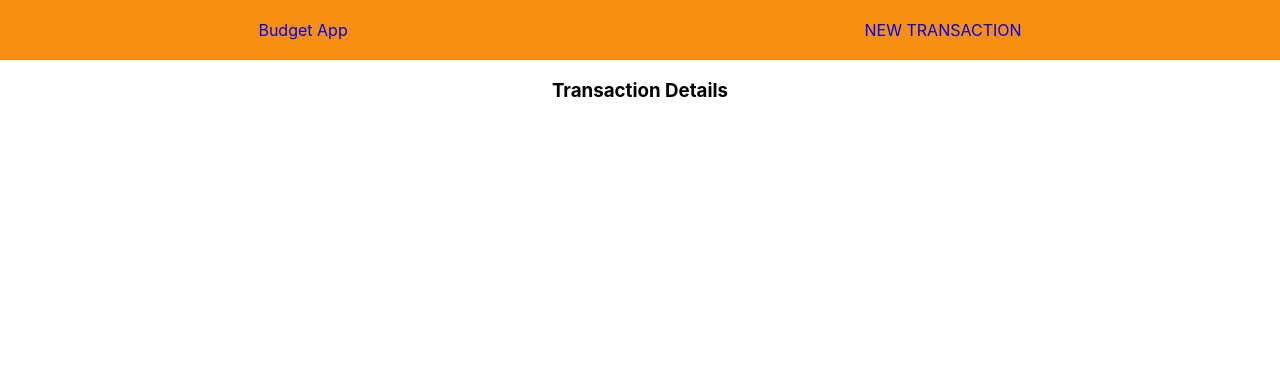
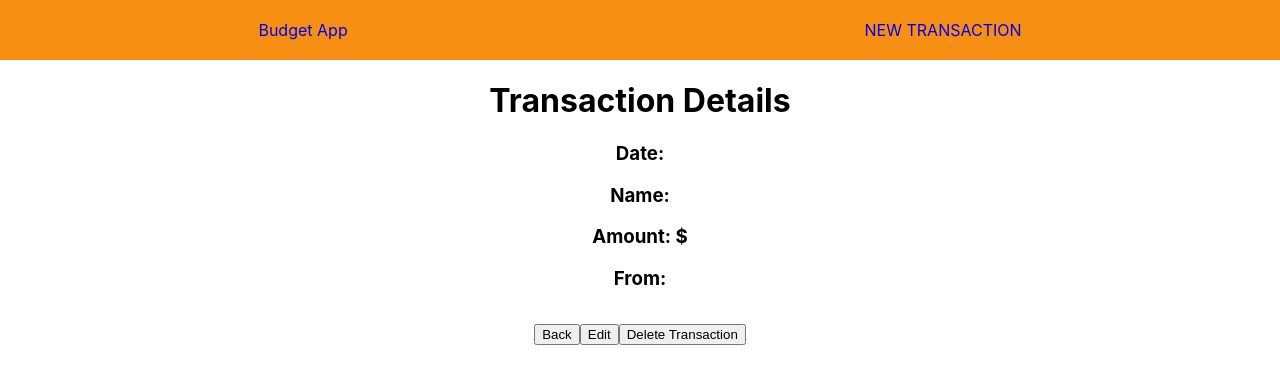
Before and after one commit to ObaidRustemi/Budgeting-project-frontend, a React (Create React App) app: page /transactions/1 in a window 1280 px wide. Shown: the top 384 px of the page. Built offline with nearby package versions, Linux system fonts and the light colour scheme; no server answers.

Commit message:
add update and delete functionality

```diff
--- a/src/App.js
+++ b/src/App.js
@@ -7,11 +7,13 @@ import { apiURL } from "./util/apiURL";
 import NavBar from "./components/NavBar";
 import NewTransactionForm from "./components/NewTransactionForm";
 import TransactionDetails from "./components/TransactionDetails";
+import EditTransaction from "./components/EditTransaction";
 
 const API = apiURL();
 function App() {
   const [transactions, setTransactions] = useState([]);
-  const [acctTotal, setAcctTotal] = useState(300987.7867);
+
+
 
   const fetchTransactions = async () => {
     try {
@@ -23,15 +25,34 @@ function App() {
   };
 
   const addTransaction = async (newTransaction) => {
-    debugger
     try {
-let res = await axios.post(`${API}/transactions`, newTransaction)
-setTransactions((prevTransactions) => [...prevTransactions, res.data])
-    } catch (err){
-      console.log(err)
+      let res = await axios.post(`${API}/transactions`, newTransaction);
+      setTransactions((prevTransactions) => [...prevTransactions, res.data]);
+    } catch (err) {
+      console.log(err);
     }
-  }
+  };
 
+  const updateTransaction = async (updatedTransaction, index) => {
+    try {
+      await axios.put(`${API}/transactions/${index}`, updatedTransaction);
+      const newTransactions = [...transactions];
+      newTransactions[index] = updatedTransaction;
+      setTransactions(newTransactions);
+    } catch (err) {
+      console.log(err);
+    }
+  };
+
+  const deleteTransaction = async (index) => {
+    try {
+      await axios.delete(`${API}/transactions/${index}`);
+      const prevState = [...transactions];
+      prevState.splice(index, 1);
+    } catch (err) {
+      console.log(err);
+    }
+  };
   useEffect(() => {
     fetchTransactions();
   }, []);
@@ -42,13 +63,16 @@ setTransactions((prevTransactions) => [...prevTransactions, res.data])
         <NavBar />
         <Switch>
           <Route path={"/transactions/new"}>
-            <NewTransactionForm addTransaction={addTransaction}/>
+            <NewTransactionForm addTransaction={addTransaction} />
           </Route>
           <Route exact path={"/transactions/:index"}>
-            <TransactionDetails acctTotal={acctTotal} />
+            <TransactionDetails deleteTransaction={deleteTransaction} />
           </Route>
-          <Route  path={"/transactions"}>
-            <Transactions transactions={transactions} acctTotal={acctTotal} />
+          <Route exact path={"/transactions/:index/edit"}>
+            <EditTransaction updateTransaction={updateTransaction} />
+          </Route>
+          <Route path={"/transactions"}>
+            <Transactions transactions={transactions} />
           </Route>
         </Switch>
       </Router>
--- /dev/null
+++ b/src/components/EditTransaction.js
@@ -0,0 +1,95 @@
+import axios from "axios";
+import { useState, useEffect } from "react";
+import { useParams, Link, useHistory } from "react-router-dom";
+import { apiURL } from "../util/apiURL";
+const API = apiURL();
+
+const EditTransaction = ({ updateTransaction }) => {
+  let { index } = useParams();
+  const [transaction, setTransaction] = useState({
+    date: "",
+    name: "",
+    amount: 0,
+    from: "",
+  });
+  const history = useHistory();
+  const handleInputChange = (e) => {
+    setTransaction({ ...transaction, [e.target.id]: e.target.value });
+  };
+
+  const fetchTransactions = async () => {
+    try {
+      const res = await axios.get(`${API}/transactions/${index}`);
+      setTransaction(res.data);
+    } catch (err) {
+      console.log(err);
+    }
+  };
+
+  useEffect(() => {
+      fetchTransactions()
+  },[])
+
+  const handleSubmit =  async (e) => {
+      e.preventDefault()
+      await updateTransaction(transaction, index)
+      history.push(`/transactions/${index}`)
+
+  }
+
+  const { date, name, amount, from } = transaction;
+  return (
+    <div>
+      <h3>Edit Transaction</h3>
+      <form className="form" onSubmit={handleSubmit}>
+        <label className="input-label" htmlFor="date">
+          Date
+        </label>
+        <input
+          className="input-field"
+          onChange={handleInputChange}
+          type="date"
+          id="date"
+          value={date}
+          placeholder="date"
+        />
+        <label className="input-label" htmlFor="name">
+          Name
+        </label>
+        <input
+          className="input-field"
+          onChange={handleInputChange}
+          type="text"
+          placeholder="name"
+          id="name"
+          value={name}
+        />
+        <label className="input-label" htmlFor="name">
+          Amount
+        </label>
+        <input
+          className="input-field"
+          onChange={handleInputChange}
+          type="number"
+          placeholder="amount"
+          id="amount"
+          value={amount}
+        />
+        <label className="input-label" htmlFor="name">
+          From
+        </label>
+        <input
+          className="input-field"
+          onChange={handleInputChange}
+          type="text"
+          placeholder="from"
+          id="from"
+          value={from}
+        />
+        <button type="submit">SUBMIT CHANGES</button>
+      </form>
+    </div>
+  );
+};
+
+export default EditTransaction;
--- a/src/components/NewTransactionForm.js
+++ b/src/components/NewTransactionForm.js
@@ -25,12 +25,16 @@ const NewTransactionForm = ({ addTransaction }) => {
   const { date, name, amount, from } = transaction;
   return (
     <div>
-      <h3>New Transaction Component</h3>
+      <h3>New Transaction</h3>
       <form className="form" onSubmit={handleSubmit}>
         <label className="input-label" htmlFor="date">Date</label>
-        <input className="input-field" onChange={handleInputChange} type="text" id="date" value={date} placeholder="date" />
+        <input className="input-field" onChange={handleInputChange} type="date" id="date" value={date} placeholder="date" />
         <label className="input-label" htmlFor="name">Name</label>
         <input className="input-field" onChange={handleInputChange} type="text" placeholder="name" id="name" value={name} />
+        <label className="input-label" htmlFor="name">Amount</label>
+        <input className="input-field" onChange={handleInputChange} type="number" placeholder="amount" id="amount" value={amount} />
+        <label className="input-label" htmlFor="name">From</label>
+        <input className="input-field" onChange={handleInputChange} type="text" placeholder="from" id="from" value={from} />
         <button type="submit">CREATE NEW ITEM</button>
       </form>
     </div>
--- a/src/components/Transaction.js
+++ b/src/components/Transaction.js
@@ -1,11 +1,19 @@
 import { Link } from "react-router-dom"
+import { useEffect } from "react"
 
-const Transaction = ({index,date,name,amount}) => {
+const Transaction = ({index,date,name,amount,from,acctTotal,setAcctTotal}) => {
+
+
+
+
+    useEffect(() => {
+        setAcctTotal(acctTotal-amount)
+    },[])
     return (
         <div>
             <li key={index}>
 
-                {date} <Link to={`/transactions/${index}`}>{name}</Link> {amount}
+                {date} <Link to={`/transactions/${index}`}>{name}</Link> ${amount} Vendor: {from}
             </li>
         </div>
     )
--- a/src/components/TransactionDetails.js
+++ b/src/components/TransactionDetails.js
@@ -1,15 +1,51 @@
-import { useState, useEffect} from 'react'
-import { Link, useParams, useHistory } from 'react-router-dom'
-import axios from "axios"
-import { apiURL } from '../util/apiURL'
-const API = apiURL()
+import { useState, useEffect } from "react";
+import { Link, useParams, useHistory } from "react-router-dom";
+import axios from "axios";
+import { apiURL } from "../util/apiURL";
+const API = apiURL();
 
-const TransactionDetails = () => {
-    return (
-        <div>
-            <h3>Transaction Details</h3>
-        </div>
-    )
-}
+const TransactionDetails = ({deleteTransaction}) => {
+  const [transaction, setTransaction] = useState([]);
+  let { index } = useParams();
+  let history = useHistory();
 
-export default TransactionDetails
+  const fetchTransactions = async () => {
+    try {
+      //   const res = await axios.get(`${API}/transactions/${index}`);
+      const res = await axios.get(`${API}/transactions/${index}`);
+
+      setTransaction(res.data);
+    } catch (err) {
+      console.log(err);
+    }
+  };
+
+  const handleDelete = () => {
+      deleteTransaction(index)
+      history.push("/transactions")
+  }
+
+  useEffect(() => {
+    fetchTransactions();
+    console.log("useEffectUSED");
+  }, []);
+
+  return (
+    <div>
+      <h1>Transaction Details</h1>
+      <h3>Date: {transaction.date}</h3>
+      <h3>Name: {transaction.name}</h3>
+      <h3>Amount: ${transaction.amount}</h3>
+      <h3>From: {transaction.from}</h3>
+      <Link to={`/transactions`}>
+        <button>Back</button>
+      </Link>
+      <Link to={`/transactions/${index}/edit`}>
+        <button>Edit</button>
+      </Link>
+      <button onClick={handleDelete}>Delete Transaction</button>
+    </div>
+  );
+};
+
+export default TransactionDetails;
--- a/src/components/Transactions.js
+++ b/src/components/Transactions.js
@@ -1,15 +1,18 @@
 import Transaction from "./Transaction"
+import { useState} from "react";
+import "./transactions.css"
 
 
-const Transactions = ({transactions,acctTotal}) => {
+const Transactions = ({transactions}) => {
+    const [acctTotal, setAcctTotal] = useState(1200.78);
 
     let acctBalance = acctTotal.toFixed(2)
     return (
-        <div>
+        <div className="transactions-container">
             <h1>Bank Account Total: ${Number(acctBalance).toLocaleString()}</h1>
             <ul>
                 {transactions.map((transaction, index)=> {
-                    return <Transaction {...transaction} index={index}/>
+                    return <Transaction setAcctTotal={setAcctTotal} acctTotal={acctTotal} {...transaction} index={index}/>
                 })}
             </ul>
         </div>
--- /dev/null
+++ b/src/components/transactions.css
@@ -0,0 +1,22 @@
+ul {
+   list-style-type: none;
+}
+
+
+.transactions-container {
+    display: flex;
+    flex-direction: column;
+    align-items: center;
+
+}
+
+.transactions-container ul {
+    width: 50%;
+
+    margin-right: 40px;
+
+}
+
+.transactions-container ul li {
+    margin-bottom: 10px;
+}
```
